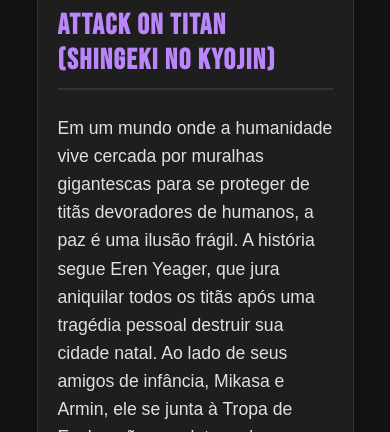
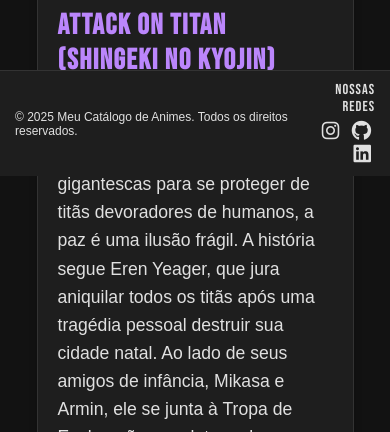
Before and after one commit to Hilquias01/pagina_animes, a plain HTML site: page index.html in a window 390 px wide. Shown: the part 668-1100 px from the top of the page. Drawn offline with nearby package versions, Linux system fonts and the light colour scheme.

Commit message:
feat: Adiciona rodapé fixo com contatos (closes #10)

```diff
--- a/index.html
+++ b/index.html
@@ -5,6 +5,7 @@
     <meta name="viewport" content="width=device-width, initial-scale=1.0">
     <link rel="shortcut icon" href="assets/icon.png" type="image/x-icon">
     <link rel="stylesheet" href="https://fonts.googleapis.com/css2?family=Material+Symbols+Outlined:opsz,wght,FILL,GRAD@24,400,0,0" />
+    <link rel="stylesheet" href="https://cdnjs.cloudflare.com/ajax/libs/font-awesome/6.5.2/css/all.min.css" />
     <link rel="stylesheet" href="style.css">
     <title>Melhores Animes</title>
 </head>
@@ -145,6 +146,18 @@
         </section>
     </main>
 
+   <footer>
+        <p>&copy; 2025 Meu Catálogo de Animes. Todos os direitos reservados.</p>
+        <div class="social-container">
+            <h3>Nossas Redes</h3>
+            <div class="social-links">
+                <a href="https://www.instagram.com/hilquias0/" target="_blank" aria-label="Instagram"><i class="fab fa-instagram"></i></a>
+                <a href="https://github.com/Hilquias01" target="_blank" aria-label="GitHub"><i class="fab fa-github"></i></a>
+                <a href="https://www.linkedin.com/in/hilquiassantana/" target="_blank" aria-label="LinkedIn"><i class="fab fa-linkedin"></i></a>
+            </div>
+        </div>
+    </footer>
+
     <div id="modal-overlay" class="modal-overlay">
         <div class="modal-content">
             <span class="modal-close-button">&times;</span>
--- a/style.css
+++ b/style.css
@@ -1,6 +1,6 @@
 @import url('https://fonts.googleapis.com/css2?family=Bebas+Neue&display=swap');
 
-/* ---- VARIÁVEIS DE DESIGN (TEMA ESCURO É O PADRÃO) ---- */
+/* ---- VARIÁVEIS DE DESIGN ---- */
 :root {
     /* Cores */
     --bg-primary: #121212;
@@ -10,7 +10,6 @@
     --color-accent: #bb86fc;
     --border-color: #333;
     --shadow-color: rgba(0, 0, 0, 0.3);
-    /* (NOVO) Cores para inputs */
     --input-bg: #333;
     --input-border: #555;
 
@@ -19,7 +18,7 @@
     --font-display: 'Bebas Neue', sans-serif;
 }
 
-/* ---- DEFINIÇÕES DO TEMA CLARO ---- */
+/* ---- TEMA CLARO ---- */
 body.light-theme {
     --bg-primary: #f5f5f5;
     --bg-secondary: #ffffff;
@@ -28,7 +27,6 @@ body.light-theme {
     --color-accent: #6200ee;
     --border-color: #e0e0e0;
     --shadow-color: rgba(0, 0, 0, 0.1);
-    /* (NOVO) Cores para inputs no tema claro */
     --input-bg: #e0e0e0;
     --input-border: #ccc;
 }
@@ -39,7 +37,7 @@ body {
     color: var(--text-primary);
     font-family: var(--font-body);
     margin: 0;
-    padding: 0;
+    padding: 0 0 100px 0; /* Espaço no fundo para o rodapé fixo */
     transition: background-color 0.3s, color 0.3s;
 }
 
@@ -83,8 +81,8 @@ header h1 {
 #search-bar {
     width: 250px;
     padding: 8px 12px;
-    background-color: var(--input-bg); /* <-- CORRIGIDO */
-    border: 1px solid var(--input-border); /* <-- CORRIGIDO */
+    background-color: var(--input-bg);
+    border: 1px solid var(--input-border);
     border-radius: 20px;
     color: var(--text-primary);
     font-size: 1em;
@@ -97,8 +95,7 @@ header h1 {
     border-color: var(--color-accent);
 }
 
-/* O resto do ficheiro continua exatamente igual... */
-/* ---- CONTAINER PRINCIPAL ---- */
+/* ---- CONTEÚDO PRINCIPAL ---- */
 main {
     display: flex;
     flex-wrap: wrap;
@@ -107,7 +104,6 @@ main {
     padding: 20px;
 }
 
-/* ---- CARTÃO DE ANIME ---- */
 section {
     background-color: var(--bg-secondary);
     border: 1px solid var(--border-color);
@@ -209,6 +205,55 @@ input:checked + .slider:before {
     transform: translateX(26px);
 }
 
+/* ---- RODAPÉ ---- */
+footer {
+    background-color: var(--bg-secondary);
+    color: var(--text-primary);
+    padding: 20px 30px;
+    border-top: 1px solid var(--border-color);
+    position: fixed;
+    bottom: 0;
+    left: 0;
+    width: 100%;
+    z-index: 998;
+    box-sizing: border-box;
+    display: flex;
+    justify-content: space-between;
+    align-items: center;
+    flex-wrap: wrap;
+    gap: 15px;
+}
+
+footer p {
+    margin: 0;
+    font-size: 0.9em;
+}
+
+.social-container {
+    text-align: center;
+}
+
+.social-container h3 {
+    margin: 0 0 10px 0;
+    font-size: 1em;
+    font-weight: normal;
+    font-family: var(--font-display);
+    letter-spacing: 1px;
+}
+
+.social-links a {
+    color: var(--text-primary);
+    font-size: 24px;
+    margin: 0 10px;
+    transition: transform 0.3s, color 0.3s;
+    display: inline-block;
+}
+
+.social-links a:hover {
+    color: var(--color-accent);
+    transform: scale(1.2);
+}
+
 /* ---- JANELA MODAL ---- */
 .modal-overlay {
     display: none;
@@ -288,4 +333,28 @@ input:checked + .slider:before {
     #modal-image {
         width: 80%;
     }
+
+    footer {
+        flex-wrap: nowrap;
+        padding: 10px 15px;
+    }
+
+    footer p {
+        font-size: 0.75em;
+        flex-shrink: 1;
+    }
+
+    .social-container {
+        text-align: right;
+    }
+
+    .social-container h3 {
+        font-size: 0.9em;
+        margin-bottom: 5px;
+    }
+
+    .social-links a {
+        font-size: 20px;
+        margin: 0 4px;
+    }
 }
```
